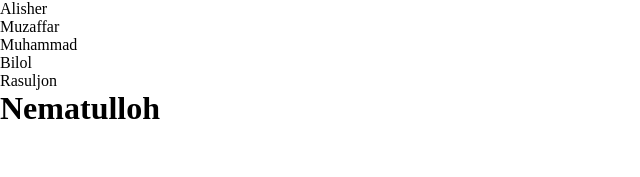
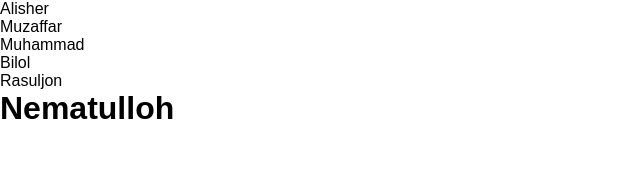
Before and after one commit to GaybullayevMuzaffar/team-figma, a React (Vite) app: page / in a window 1280 px wide. Shown: the top 177 px of the page, without its empty margins (0-640 px from the left). Built offline with nearby package versions, Linux system fonts and the light colour scheme.

Commit message:
Nematulloh

```diff
--- a/src/Components/Footer/Footer.css
+++ b/src/Components/Footer/Footer.css
@@ -0,0 +1,8 @@
+*{
+    margin: 0;
+    padding: 0;
+    box-sizing: border-box;
+    font-family: Arial, Helvetica, sans-serif;
+    list-style: none;
+    text-decoration: none;
+}
```
